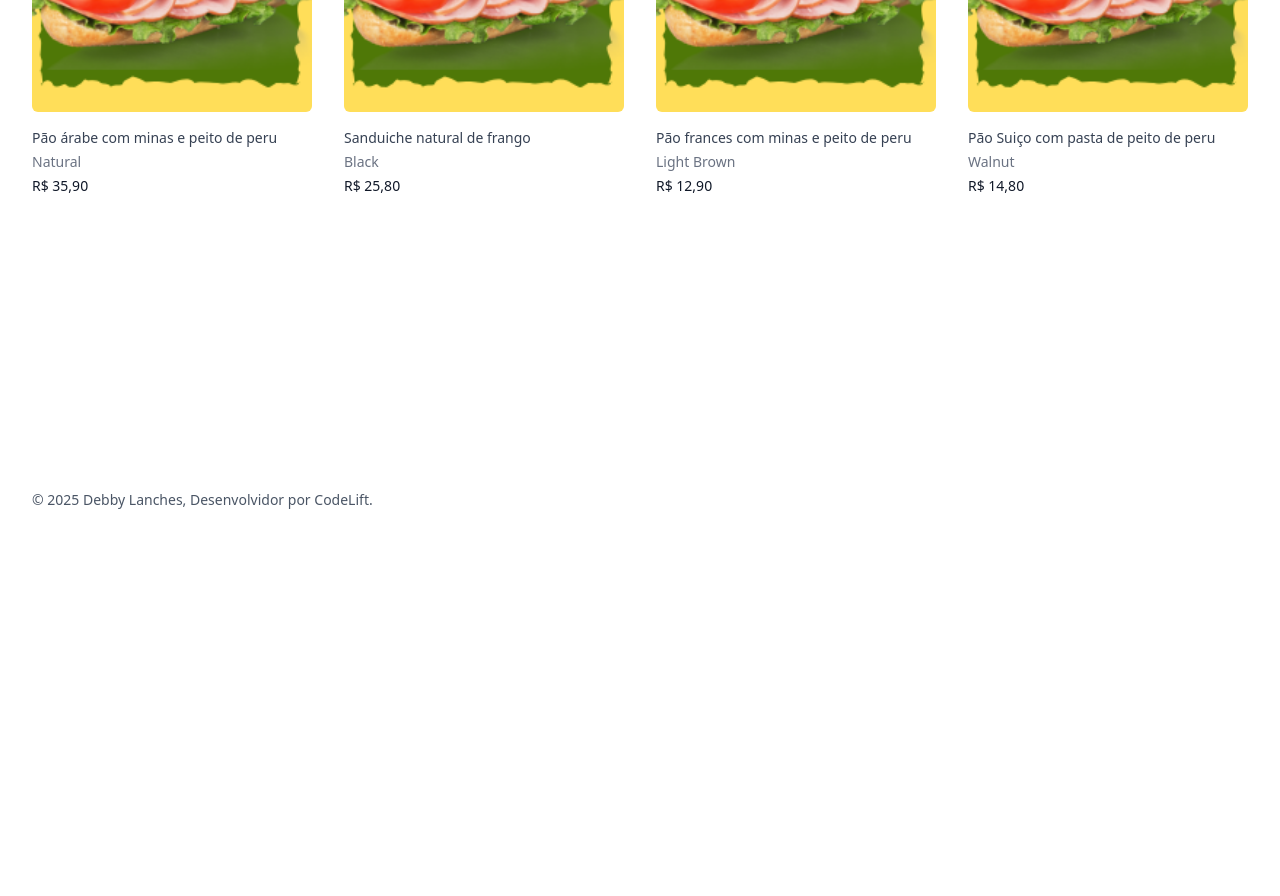
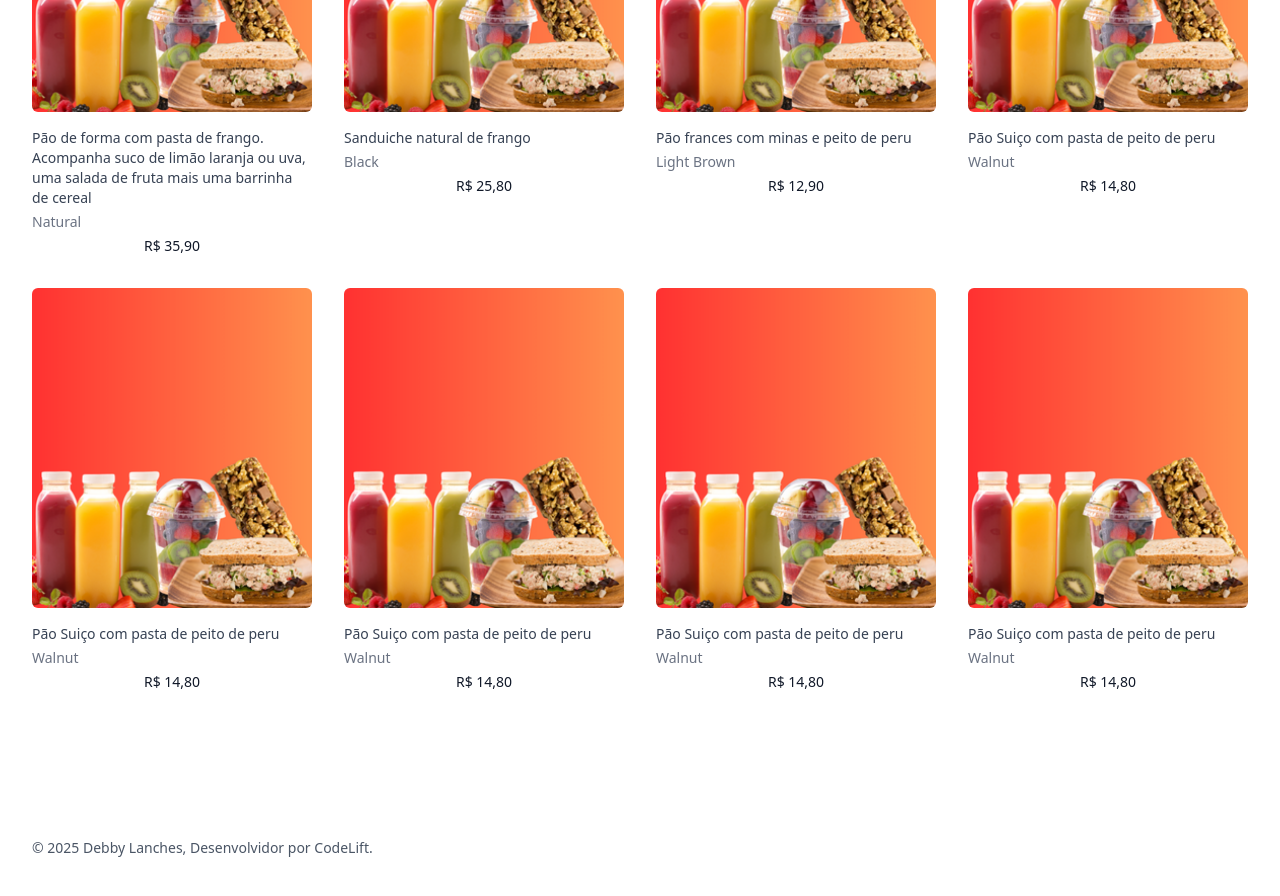
Before and after one commit to GibsonCS/deby-lanches, a Next.js app: page /produtos in a window 1280 px wide. Shown: the part 440-1336 px from the top of the page. Before the commit the page ends 1000 px from the top, so only its background shows below. Built offline with nearby package versions, Linux system fonts and the light colour scheme.

Commit message:
refactor(product): list product

```diff
--- a/src/components/ProductList.tsx
+++ b/src/components/ProductList.tsx
@@ -1,14 +1,14 @@
 import Image from "next/image";
-import sanduicheNatural from "@/images/sanduicheNatural.png";
+import kit1 from "@/images/kit1.png";
 
 const products = [
   {
     id: 1,
-    name: "Pão árabe com minas e peito de peru",
+    name: "Pão de forma com pasta de frango. Acompanha suco de limão laranja ou uva, uma salada de fruta mais uma barrinha de cereal",
     description: "Natural",
     price: "R$ 35,90",
     href: "#",
-    imageSrc: sanduicheNatural,
+    imageSrc: kit1,
     imageAlt: "Hand stitched, orange leather long wallet.",
   },
   {
@@ -17,7 +17,7 @@ const products = [
     description: "Black",
     price: "R$ 25,80",
     href: "#",
-    imageSrc: sanduicheNatural,
+    imageSrc: kit1,
     imageAlt: "12-sided, machined black pencil and pen.",
   },
   {
@@ -26,7 +26,7 @@ const products = [
     description: "Light Brown",
     price: "R$ 12,90",
     href: "#",
-    imageSrc: sanduicheNatural,
+    imageSrc: kit1,
     imageAlt: "Set of three light and dark brown mini sketch books.",
   },
   {
@@ -35,7 +35,43 @@ const products = [
     description: "Walnut",
     price: "R$ 14,80",
     href: "#",
-    imageSrc: sanduicheNatural,
+    imageSrc: kit1,
+    imageAlt: "Beautiful walnut organizer set with multiple white compartments",
+  },
+  {
+    id: 5,
+    name: "Pão Suiço com pasta de peito de peru",
+    description: "Walnut",
+    price: "R$ 14,80",
+    href: "#",
+    imageSrc: kit1,
+    imageAlt: "Beautiful walnut organizer set with multiple white compartments",
+  },
+  {
+    id: 6,
+    name: "Pão Suiço com pasta de peito de peru",
+    description: "Walnut",
+    price: "R$ 14,80",
+    href: "#",
+    imageSrc: kit1,
+    imageAlt: "Beautiful walnut organizer set with multiple white compartments",
+  },
+  {
+    id: 7,
+    name: "Pão Suiço com pasta de peito de peru",
+    description: "Walnut",
+    price: "R$ 14,80",
+    href: "#",
+    imageSrc: kit1,
+    imageAlt: "Beautiful walnut organizer set with multiple white compartments",
+  },
+  {
+    id: 8,
+    name: "Pão Suiço com pasta de peito de peru",
+    description: "Walnut",
+    price: "R$ 14,80",
+    href: "#",
+    imageSrc: kit1,
     imageAlt: "Beautiful walnut organizer set with multiple white compartments",
   },
 ];
@@ -50,9 +86,9 @@ export default function ProductList() {
           </h2>
         </div>
 
-        <div className="mt-6 grid grid-cols-2 gap-x-4 gap-y-10 sm:gap-x-6 md:grid-cols-4 md:gap-y-0 lg:gap-x-8">
+        <div className="mt-6 grid grid-cols-2 gap-x-4 gap-y-10 sm:gap-x-6 md:grid-cols-4 md:gap-y-8 lg:gap-x-8">
           {products.map((product) => (
-            <div key={product.id} className="group relative">
+            <div key={product.id} className="group relative text-left">
               <div className="h-56 w-full overflow-hidden rounded-md bg-gray-200 group-hover:opacity-75 lg:h-72 xl:h-80">
                 <Image
                   alt={product.imageAlt}
@@ -71,7 +107,7 @@ export default function ProductList() {
               <p className="mt-1 text-sm text-gray-500">
                 {product.description}
               </p>
-              <p className="mt-1 text-sm font-medium text-gray-900">
+              <p className="mt-1 text-sm font-medium text-center text-gray-900">
                 {product.price}
               </p>
             </div>
```
Also changed, not shown: src/images/sanduicheNatural.png (deleted).
